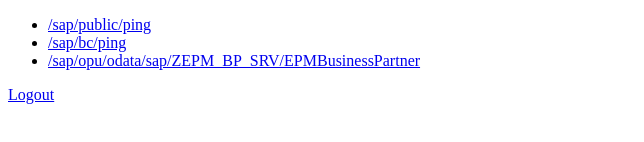
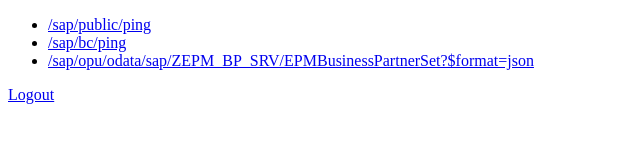
Before and after one commit to gregorwolf/epmbp-consumer-app, a website: page app/webapp/index.html in a window 1280 px wide. Shown: the part 220-362 px from the top of the page, without its empty margins (0-644 px from the left). Drawn offline with Linux system fonts and the light colour scheme.

Commit message:
Correct Entity Name

```diff
--- a/app/webapp/index.html
+++ b/app/webapp/index.html
@@ -21,7 +21,7 @@
 			<ul>
 				<li><a href="/sap/public/ping">/sap/public/ping</a></li>
 				<li><a href="/sap/bc/ping">/sap/bc/ping</a></li>
-				<li><a href="/sap/opu/odata/sap/ZEPM_BP_SRV/EPMBusinessPartner">/sap/opu/odata/sap/ZEPM_BP_SRV/EPMBusinessPartner</a></li>
+				<li><a href="/sap/opu/odata/sap/ZEPM_BP_SRV/EPMBusinessPartnerSet">/sap/opu/odata/sap/ZEPM_BP_SRV/EPMBusinessPartnerSet?$format=json</a></li>
 		</ul>
 		<p><a href="/do/logout">Logout</a></p>
 	</body>
```
